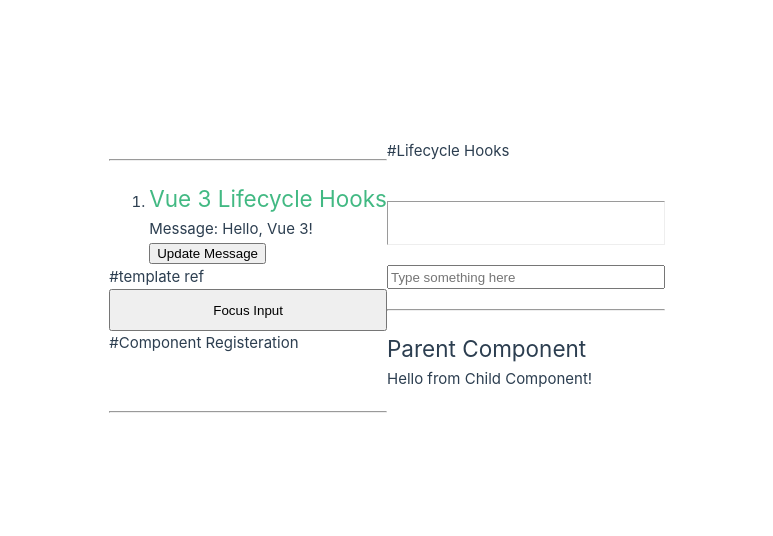
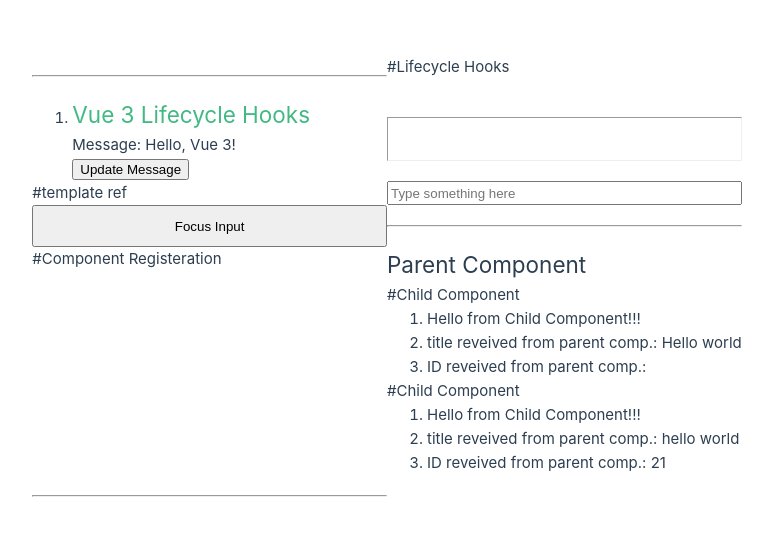
Before and after one commit to we-sunil-k001/Vue.js-3-Training-Module, a Vue app in the folder template-syntax/template-syntax/: page / in a window 1280 px wide. Shown: the part 114-650 px from the top of the page, without its empty margins (253-1026 px from the left). Built offline with nearby package versions, Linux system fonts and the light colour scheme.

Commit message:
Updated: Pass data from parent to child comp.

```diff
--- a/template-syntax/template-syntax/src/components/ChildComponent.vue
+++ b/template-syntax/template-syntax/src/components/ChildComponent.vue
@@ -1,8 +1,32 @@
 <template>
-  <div>
-    <p>Hello from Child Component!</p>
-  </div>
+#Child Component
+<ol>
+    <li>
+        <div>
+            <p>Hello from Child Component!!!</p>
+        </div>
+    </li>
+    <li>
+        title reveived from parent comp.: {{title}}
+    </li>
+    <li>
+        ID reveived from parent comp.: {{id}}
+    </li>
+
+</ol>
+
 </template>
 
 <script setup>
+// get data from another component
+// 1st way
+// const props = defineProps(['title']);
+
+//2nd way
+const props = defineProps({
+    title: String,
+    id: Number
+});
+
+console.log(props.title);
 </script>
--- a/template-syntax/template-syntax/src/components/ParentComponent.vue
+++ b/template-syntax/template-syntax/src/components/ParentComponent.vue
@@ -2,7 +2,8 @@
 #Component Registeration
   <div>
     <h2>Parent Component</h2>
-    <ChildComponent />
+    <ChildComponent title="Hello world" />   <!-- Passing data to child component-->
+    <ChildComponent :title="childDetails.title" :id="childDetails.id"/>   <!-- Passing data to child component-->
   </div>
 </template>
 
@@ -10,4 +11,8 @@
 // Register the child component locally
 import ChildComponent from './ChildComponent.vue' // Import the child component
 
+const childDetails = {
+  title: "hello world",
+  id: 21
+};
 </script>
```
